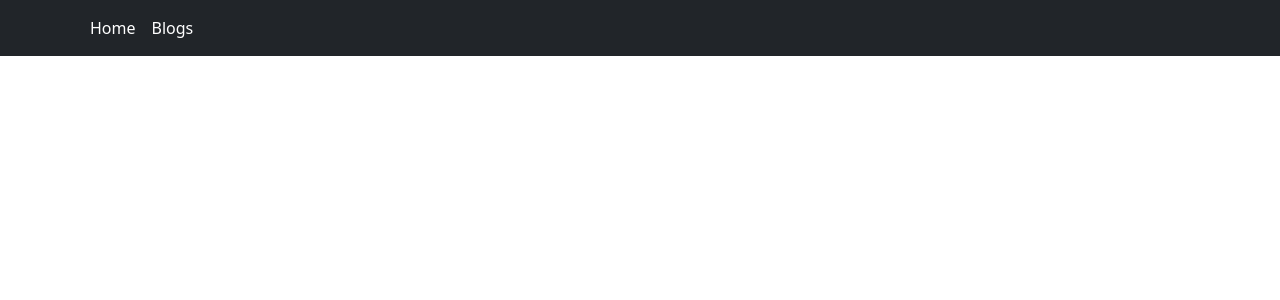
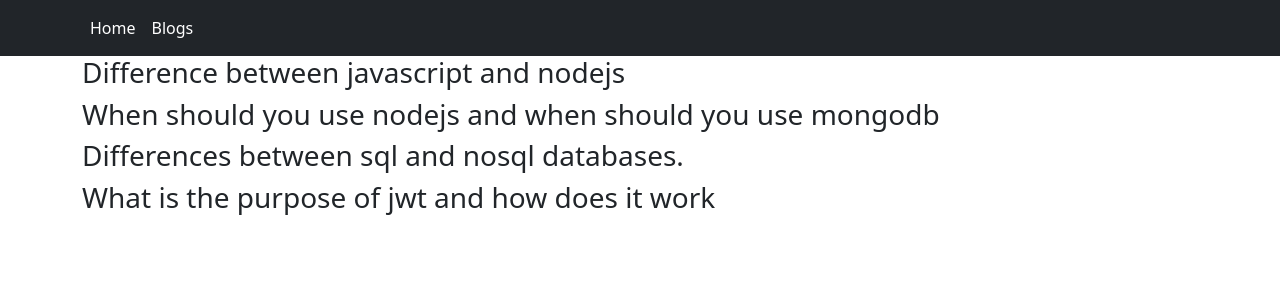
Before and after one commit to Cihsan/warehouse-management-client, a React (Create React App) app: page /blogs in a window 1280 px wide. Shown: the top 300 px of the page. Built offline with nearby package versions, Linux system fonts and the light colour scheme.

Commit message:
added blogs comp. with routes

```diff
--- a/src/App.css
+++ b/src/App.css
@@ -1,38 +1,3 @@
 .App {
-  text-align: center;
+  margin: 0 auto;
 }
-
-.App-logo {
-  height: 40vmin;
-  pointer-events: none;
-}
-
-@media (prefers-reduced-motion: no-preference) {
-  .App-logo {
-    animation: App-logo-spin infinite 20s linear;
-  }
-}
-
-.App-header {
-  background-color: #282c34;
-  min-height: 100vh;
-  display: flex;
-  flex-direction: column;
-  align-items: center;
-  justify-content: center;
-  font-size: calc(10px + 2vmin);
-  color: white;
-}
-
-.App-link {
-  color: #61dafb;
-}
-
-@keyframes App-logo-spin {
-  from {
-    transform: rotate(0deg);
-  }
-  to {
-    transform: rotate(360deg);
-  }
-}
--- a/src/App.js
+++ b/src/App.js
@@ -1,10 +1,18 @@
+import { Route, Routes } from 'react-router-dom';
 import './App.css';
 import Header from './Pages/Common/Header';
+import Blogs from './Pages/Unique/Blogs';
+import Home from './Pages/Unique/Home';
 
 function App() {
   return (
     <div className="App">
       <Header></Header>
+      <Routes>
+        <Route path='/' element={<Home></Home>}></Route>
+        <Route path='/home' element={<Home></Home>}></Route>
+        <Route path='/blogs' element={<Blogs></Blogs>}></Route>
+      </Routes>
     </div>
   );
 }
--- a/src/Pages/Common/Header.js
+++ b/src/Pages/Common/Header.js
@@ -15,7 +15,6 @@ const Header = () => {
                                 <NavLink className="nav-link active" aria-current="page" to="/home">Home</NavLink></li>
                             <li className="nav-item">
                                 <NavLink className="nav-link" to="/blogs">Blogs</NavLink></li>
-
                         </ul>
                     </div>
                 </div>
--- /dev/null
+++ b/src/Pages/Unique/Blogs.js
@@ -0,0 +1,14 @@
+import React from 'react';
+
+const Blogs = () => {
+    return (
+        <div className='container'>
+            <h3>Difference between javascript and nodejs</h3>
+            <h3>When should you use nodejs and when should you use mongodb</h3>
+            <h3>Differences between sql and nosql databases.</h3>
+            <h3>What is the purpose of jwt and how does it work</h3>
+        </div>
+    );
+};
+
+export default Blogs;
--- /dev/null
+++ b/src/Pages/Unique/Home.js
@@ -0,0 +1,11 @@
+import React from 'react';
+
+const Home = () => {
+    return (
+        <div>
+            This is home
+        </div>
+    );
+};
+
+export default Home;
```
